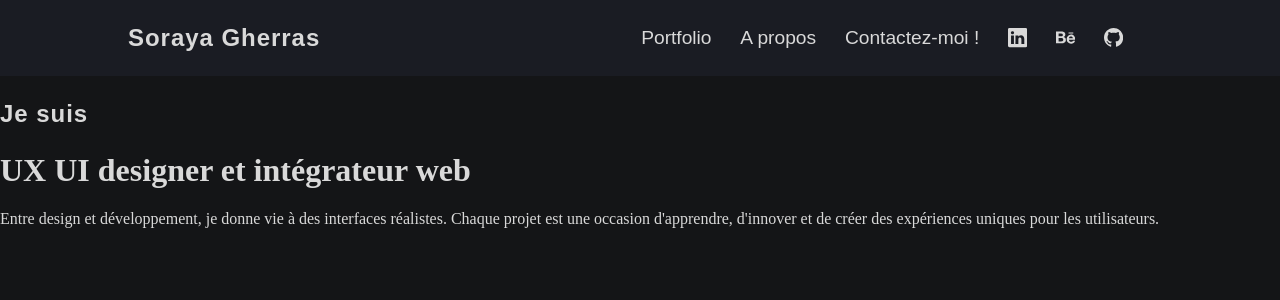
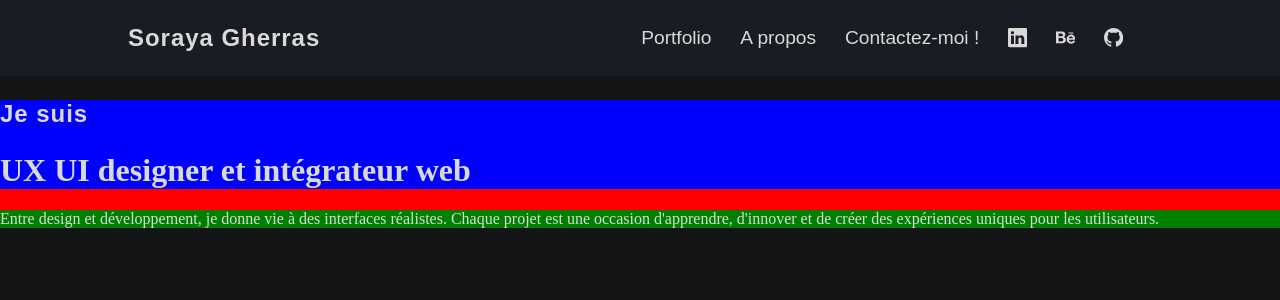
Before and after one commit to Assoghe/portfolio, a React (Vite) app in the folder portfolioso/: page / in a window 1280 px wide. Shown: the top 300 px of the page. Built offline with nearby package versions, Linux system fonts and the light colour scheme; a web font is replaced by a local one.

Commit message:
02 > Portfolio > Layout (color)

```diff
--- a/portfolioso/src/Pages/Portfolio.jsx
+++ b/portfolioso/src/Pages/Portfolio.jsx
@@ -1,8 +1,9 @@
 import React from 'react'
+import { styled } from 'styled-components'
 
 function Portfolio() {
   return (
-    <>
+    <PortfolioHerosection>
     <div className='bloc-title'>
       <h3> Je suis </h3>
       <h1> UX UI designer et intégrateur web</h1>
@@ -12,8 +13,20 @@ function Portfolio() {
       <p> Entre design et développement, je donne vie à des interfaces réalistes. Chaque projet est une occasion d'apprendre, d'innover et de créer des expériences uniques pour les utilisateurs.</p>
     </div>
 
-    </>
+    </PortfolioHerosection>
   )
 }
 
+const PortfolioHerosection = styled.div`
+  background-color: red;
+
+  .bloc-title {
+    background-color: blue;
+  }
+
+  .bloc-paragraph {
+    background-color: green;
+  }
+`
+
 export default Portfolio
```
